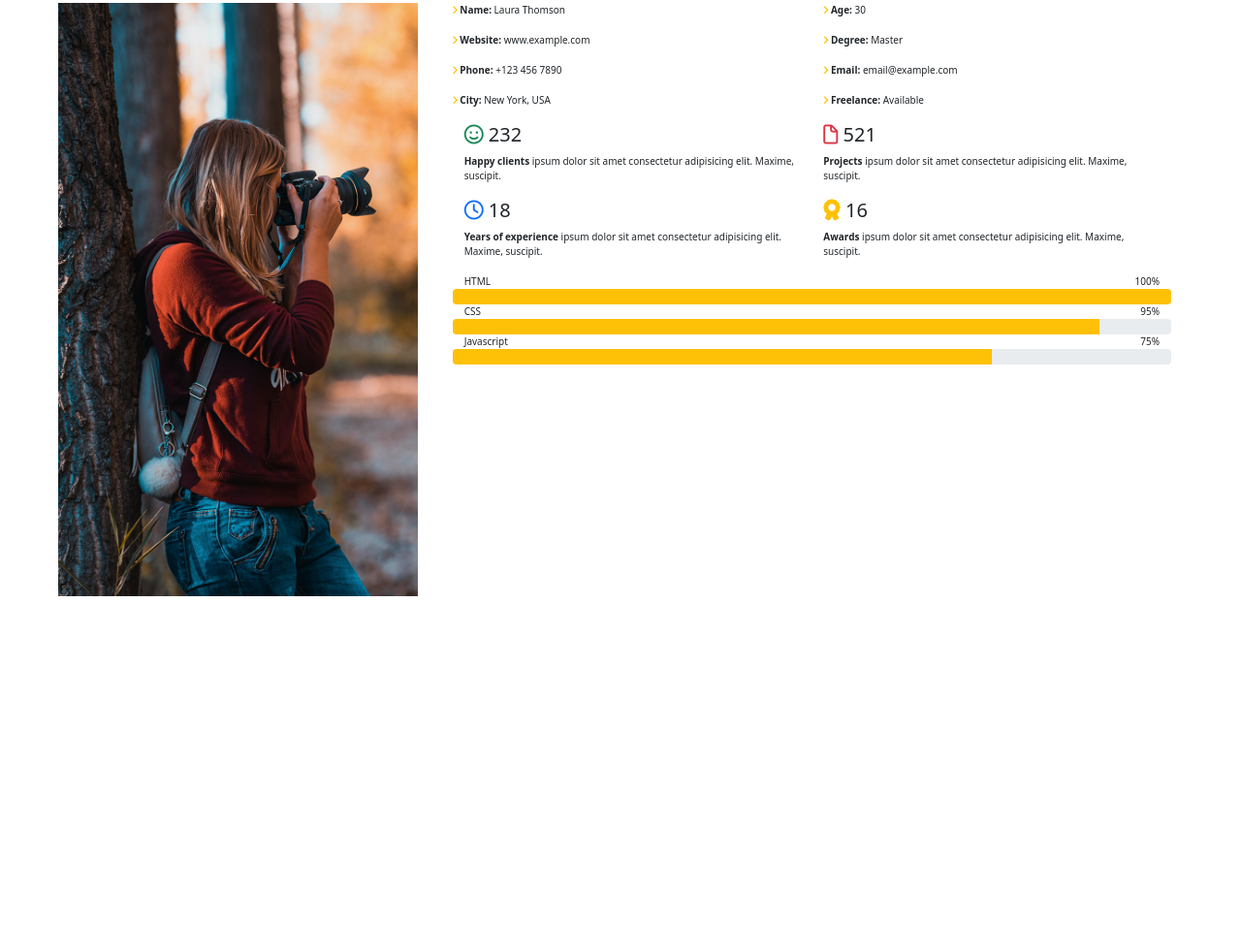
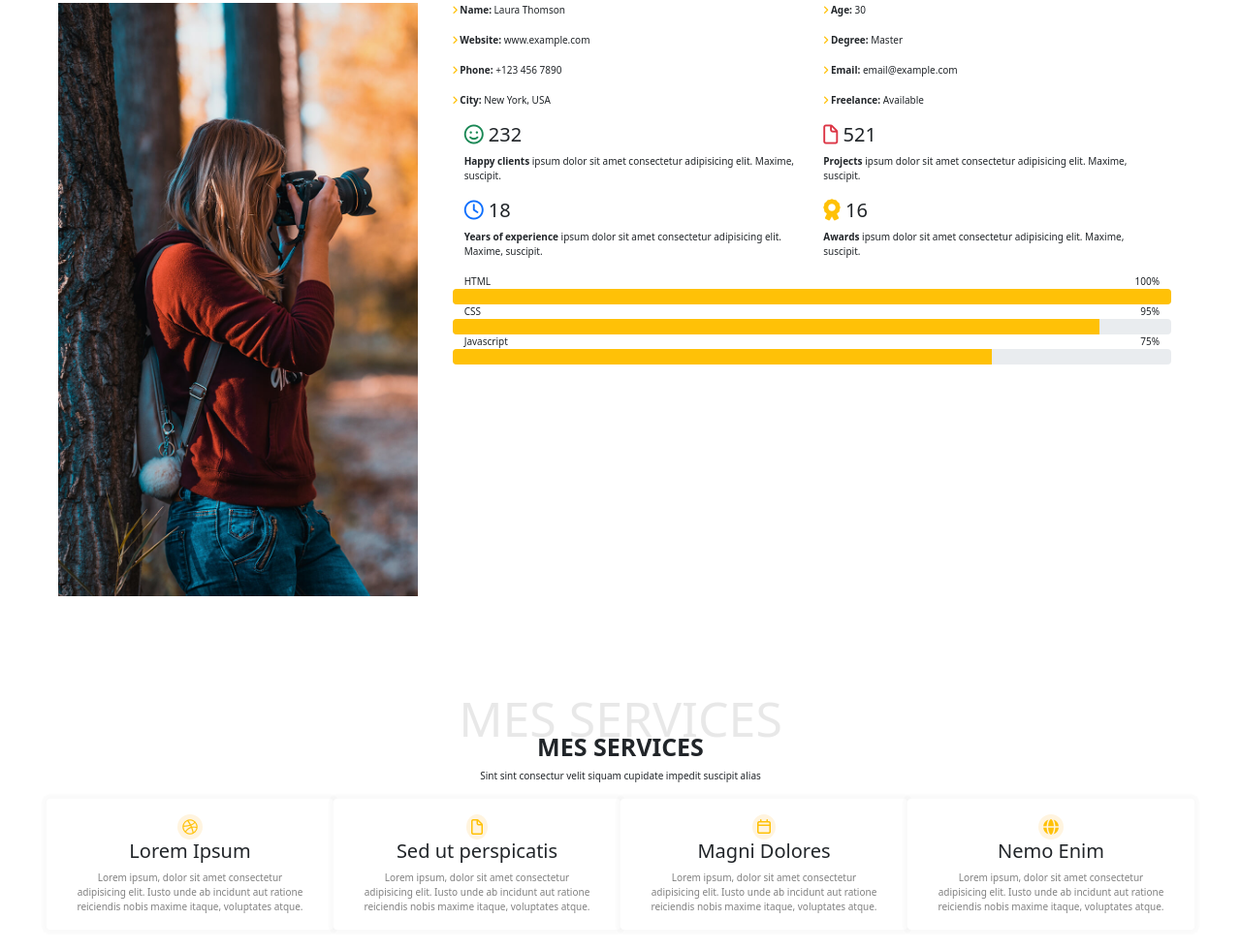
Before and after one commit to assbaimane/Site-Laura-Thomson, a website: page index.html in a window 1280 px wide. Shown: the part 814-1795 px from the top of the page at 97% size. Before the commit the page ends 1573 px from the top, so only its background shows below. Drawn offline with nearby package versions, Linux system fonts and the light colour scheme.

Commit message:
Section services created and designed

```diff
--- a/index.html
+++ b/index.html
@@ -132,7 +132,41 @@
     </section>
 
     <section id="Services" class="p-5">
-
+        <div class="row text-center">
+            <h2 class="text-uppercase fs-5">Mes services</h2>
+            <h4 class="text-uppercase fs-6 fw-bold mt-n4">Mes services</h4>
+            <p>Sint sint consectur velit siquam cupidate impedit suscipit alias</p>
+        </div>
+        <div class="row text-center">
+            <div class="card col-3">
+                <div class="card-body">
+                  <div><i class="fab fa-dribbble text-warning"></i></div>
+                  <h5 class="card-title">Lorem Ipsum</h5>
+                  <p class="card-text">Lorem ipsum, dolor sit amet consectetur adipisicing elit. Iusto unde ab incidunt aut ratione reiciendis nobis maxime itaque, voluptates atque.</p>
+                </div>
+            </div>
+            <div class="card col-3">
+                <div class="card-body">
+                  <div><i class="far fa-file text-warning"></i></div>
+                  <h5 class="card-title">Sed ut perspicatis</h5>
+                  <p class="card-text">Lorem ipsum, dolor sit amet consectetur adipisicing elit. Iusto unde ab incidunt aut ratione reiciendis nobis maxime itaque, voluptates atque.</p>
+                </div>
+            </div>
+            <div class="card col-3">
+                <div class="card-body">
+                  <div><i class="far fa-calendar text-warning"></i></div>
+                  <h5 class="card-title">Magni Dolores</h5>
+                  <p class="card-text">Lorem ipsum, dolor sit amet consectetur adipisicing elit. Iusto unde ab incidunt aut ratione reiciendis nobis maxime itaque, voluptates atque.</p>
+                </div>
+            </div>
+            <div class="card col-3">
+                <div class="card-body">
+                  <div><i class="fas fa-globe text-warning"></i></div>
+                  <h5 class="card-title">Nemo Enim</h5>
+                  <p class="card-text">Lorem ipsum, dolor sit amet consectetur adipisicing elit. Iusto unde ab incidunt aut ratione reiciendis nobis maxime itaque, voluptates atque.</p>
+                </div>
+            </div>
+        </div>
     </section>
 
     <section id="Contact">
--- a/src/sass/style.sass
+++ b/src/sass/style.sass
@@ -30,3 +30,15 @@ section
     img
         width: 100%
         height: 100%
+
+#Services
+    .card
+        border: none
+        box-shadow: 0 0 2px 5px #00000005
+        div
+            i
+                border-radius: 50%
+                background-color: #fff4df
+                padding: 5px
+        p
+            color: grey
```
Also changed, not shown: public/css/style.css, 1 other file.
